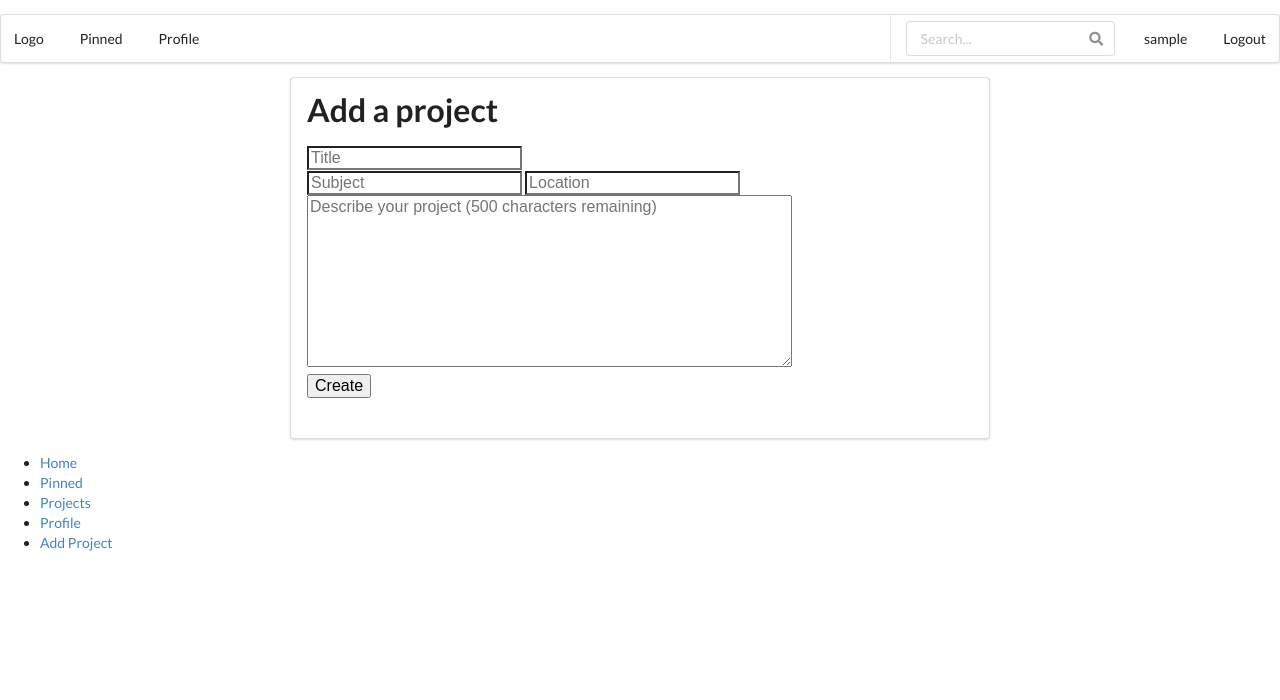
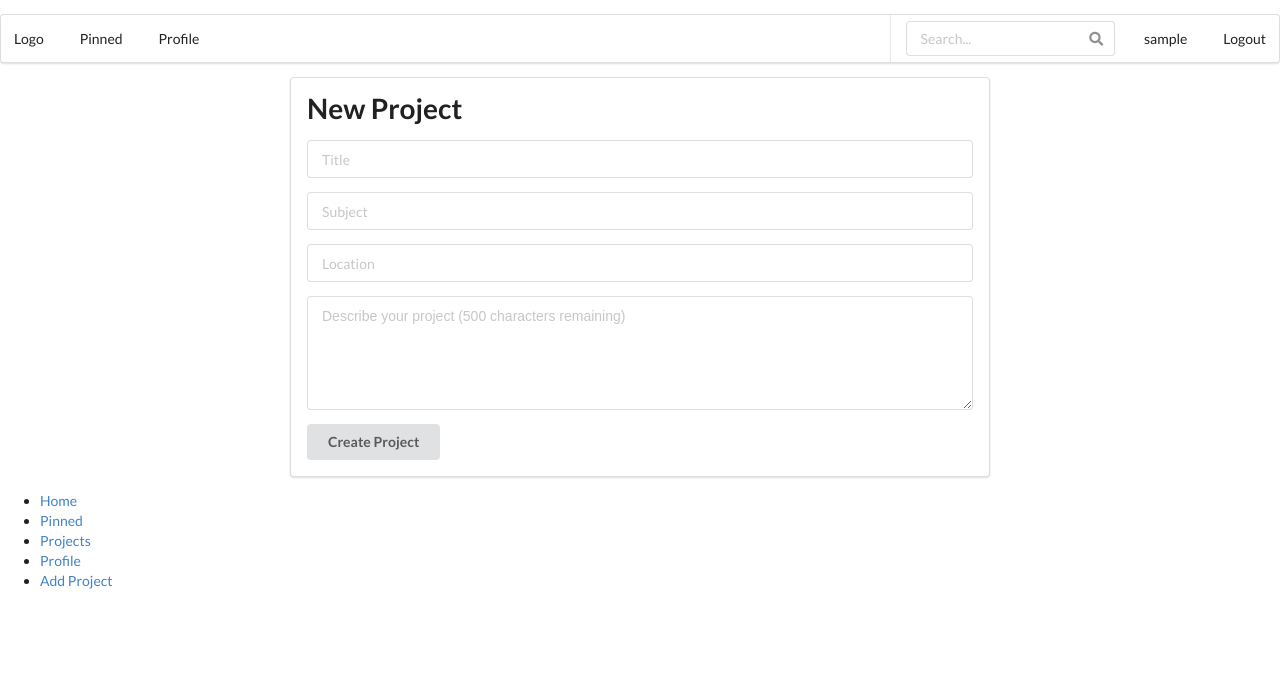
Before and after one commit to jimbot/apricot, a Node server app: page /projects/new in a window 1280 px wide. Shown: the top 700 px of the page. Run offline with Node 20, Linux system fonts and the light colour scheme; the visitor is signed in with stand-in values (Sample User, id 1); some libraries are stand-ins or nearby versions.

Commit message:
updated the add project page

```diff
--- a/views/projects/new.ejs
+++ b/views/projects/new.ejs
@@ -1,24 +1,34 @@
 <% include ../partials/header %>
 
 <div class="ui main text container segment">
-  <div class="ui huge header">
-    Add a project
+  <div class="ui form">
+    <h1 class="ui header">
+      New Project
+    </h1>
+    <form class="ui form" action="/projects" method="POST">
+      <div class="field">
+        <input type="text" name="project[title]" value="" placeholder="Title">
+      </div>
+      <div class="field">
+        <input type="text" name="project[subject]" value="" placeholder="Subject">
+      </div>
+      <div class="field">
+        <input type="text" name="project[location]" value="" placeholder="Location">
+      </div>
+      <div class="field">
+        <div class="field">
+          <textarea class="projectDesc" name="project[description]"
+            placeholder="Describe your project (500 characters remaining)"
+            rows="5"></textarea>
+        </div>
+      </div>
+      <button class="ui submit button">
+        Create Project
+      </button>
+    </form>
   </div>
-  <form action="/projects" method="POST">
-    <input type="text" name="project[title]" value="" placeholder="Title">
-    <br/>
-    <input type="text" name="project[subject]" value="" placeholder="Subject">
-    <input type="text" name="project[location]" value="" placeholder="Location">
-    <br/>
-    <textarea class="projectDesc" name="project[description]"
-      placeholder="Describe your project (500 characters remaining)"
-      rows="9"
-      cols="50"></textarea>
-      <br/>
-    <button>Create</button>
-  </form>
-  <br/>
 </div>
 
+        <!-- <input type="text" name="project[location]" value="" placeholder="Location"> -->
 
 <% include ../partials/footer %>
```
